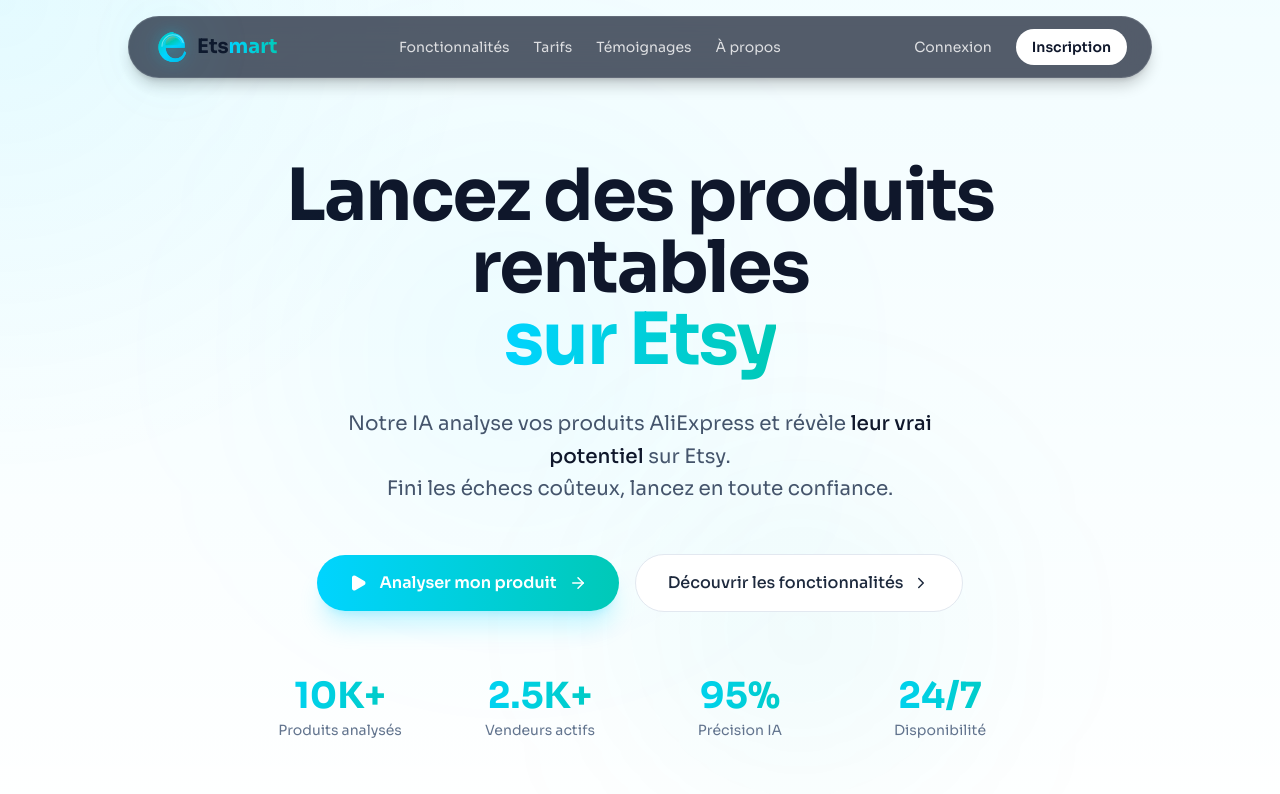
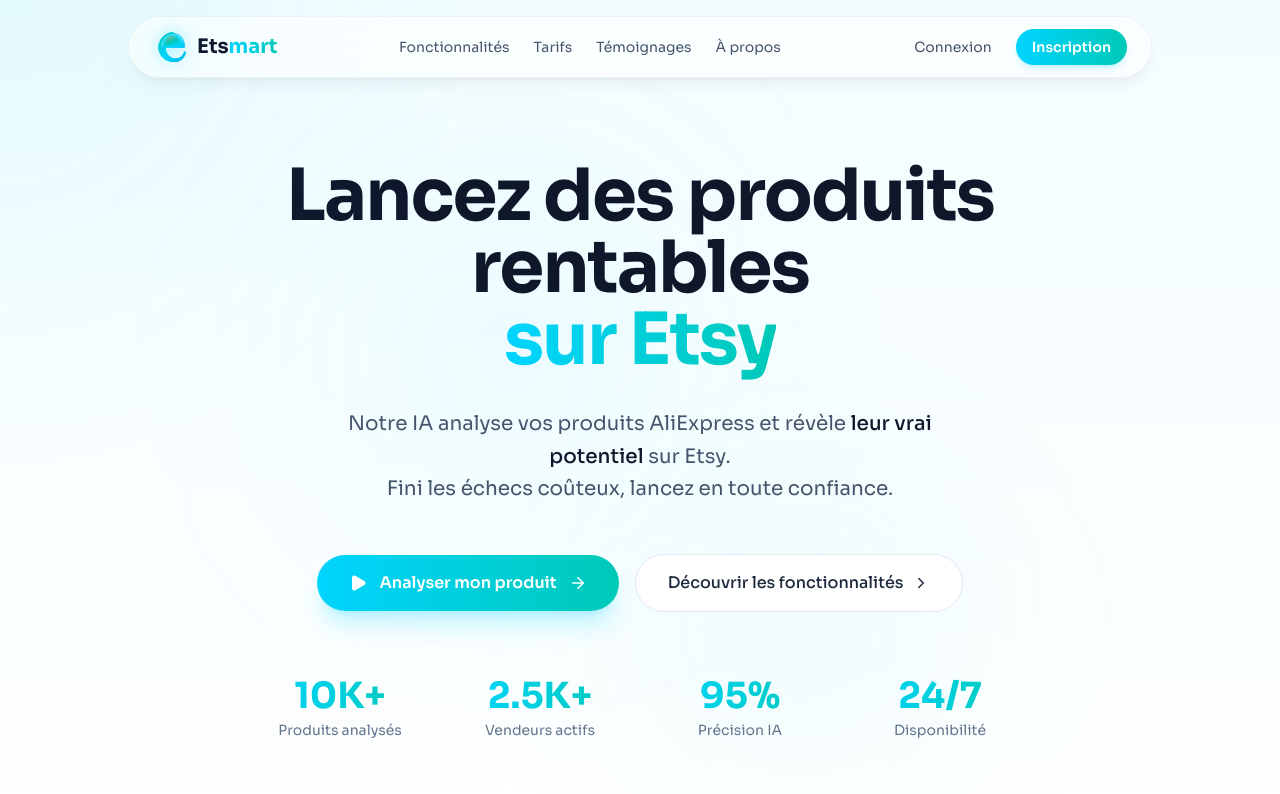
Before and after one commit to elky431-debug/Etsmart, a Next.js app: page / in a window 1280 px wide. Shown: the top 794 px of the page. Built offline with nearby package versions, Linux system fonts and the light colour scheme; no server answers.

Commit message:
🎨 Header transparent avec flou

```diff
--- a/src/app/page.tsx
+++ b/src/app/page.tsx
@@ -183,7 +183,7 @@ export default function HomePage() {
         className="fixed top-0 left-0 right-0 z-50"
       >
         <div className={`${isMobile ? 'mx-0 mt-0' : 'mx-4 sm:mx-6 lg:mx-auto lg:max-w-5xl mt-3 sm:mt-4'}`}>
-          <div className={`mx-auto px-4 sm:px-6 py-2.5 sm:py-3 ${isMobile ? 'bg-slate-900/80 backdrop-blur-xl border-b border-white/10' : 'bg-slate-900/70 backdrop-blur-xl border border-white/10 rounded-full shadow-lg shadow-black/20'}`}>
+          <div className={`mx-auto px-4 sm:px-6 py-2.5 sm:py-3 ${isMobile ? 'bg-white/60 backdrop-blur-xl border-b border-slate-200/50' : 'bg-white/60 backdrop-blur-xl border border-slate-200/50 rounded-full shadow-lg shadow-slate-900/5'}`}>
             <div className="flex items-center justify-between">
               {/* Logo */}
               <Link href="/" className="group" onClick={() => setMobileMenuOpen(false)}>
@@ -192,16 +192,16 @@ export default function HomePage() {
 
               {/* Navigation Desktop */}
               <nav className="hidden md:flex items-center gap-6">
-                <a href="#features" className="text-sm text-white/80 hover:text-white transition-colors">
+                <a href="#features" className="text-sm text-slate-600 hover:text-slate-900 transition-colors">
                   Fonctionnalités
                 </a>
-                <a href="#pricing" className="text-sm text-white/80 hover:text-white transition-colors">
+                <a href="#pricing" className="text-sm text-slate-600 hover:text-slate-900 transition-colors">
                   Tarifs
                 </a>
-                <a href="#testimonials" className="hidden md:block text-sm text-white/80 hover:text-white transition-colors">
+                <a href="#testimonials" className="hidden md:block text-sm text-slate-600 hover:text-slate-900 transition-colors">
                   Témoignages
                 </a>
-                <Link href="/about" className="text-sm text-white/80 hover:text-white transition-colors">
+                <Link href="/about" className="text-sm text-slate-600 hover:text-slate-900 transition-colors">
                   À propos
                 </Link>
               </nav>
@@ -211,7 +211,7 @@ export default function HomePage() {
                 {!loading && user ? (
                   // Utilisateur connecté - afficher seulement Dashboard
                   <Link href="/dashboard?section=analyze">
-                    <button className="px-4 py-2 bg-white hover:bg-white/90 text-slate-900 text-sm font-semibold rounded-full flex items-center gap-2 transition-all">
+                    <button className="px-4 py-2 bg-gradient-to-r from-[#00d4ff] to-[#00c9b7] hover:opacity-90 text-white text-sm font-semibold rounded-full flex items-center gap-2 transition-all shadow-md shadow-[#00d4ff]/20">
                       Tableau de bord
                       <ArrowRight size={14} />
                     </button>
@@ -219,11 +219,11 @@ export default function HomePage() {
                 ) : (
                   // Utilisateur non connecté - afficher Connexion et Créer un compte
                   <>
-                    <Link href="/login" className="text-sm text-white/80 hover:text-white transition-colors px-3 py-2">
+                    <Link href="/login" className="text-sm text-slate-600 hover:text-slate-900 transition-colors px-3 py-2">
                       Connexion
                     </Link>
                     <Link href="/register">
-                      <button className="px-4 py-2 bg-white hover:bg-white/90 text-slate-900 text-sm font-semibold rounded-full transition-all">
+                      <button className="px-4 py-2 bg-gradient-to-r from-[#00d4ff] to-[#00c9b7] hover:opacity-90 text-white text-sm font-semibold rounded-full transition-all shadow-md shadow-[#00d4ff]/20">
                         Inscription
                       </button>
                     </Link>
@@ -238,7 +238,7 @@ export default function HomePage() {
                   e.stopPropagation();
                   setMobileMenuOpen(prev => !prev);
                 }}
-                className="md:hidden w-9 h-9 rounded-full bg-white/10 hover:bg-white/20 flex items-center justify-center active:scale-95 transition-all duration-100 touch-manipulation"
+                className="md:hidden w-9 h-9 rounded-full bg-slate-100 hover:bg-slate-200 flex items-center justify-center active:scale-95 transition-all duration-100 touch-manipulation"
                 aria-label="Toggle menu"
                 type="button"
               >
```
